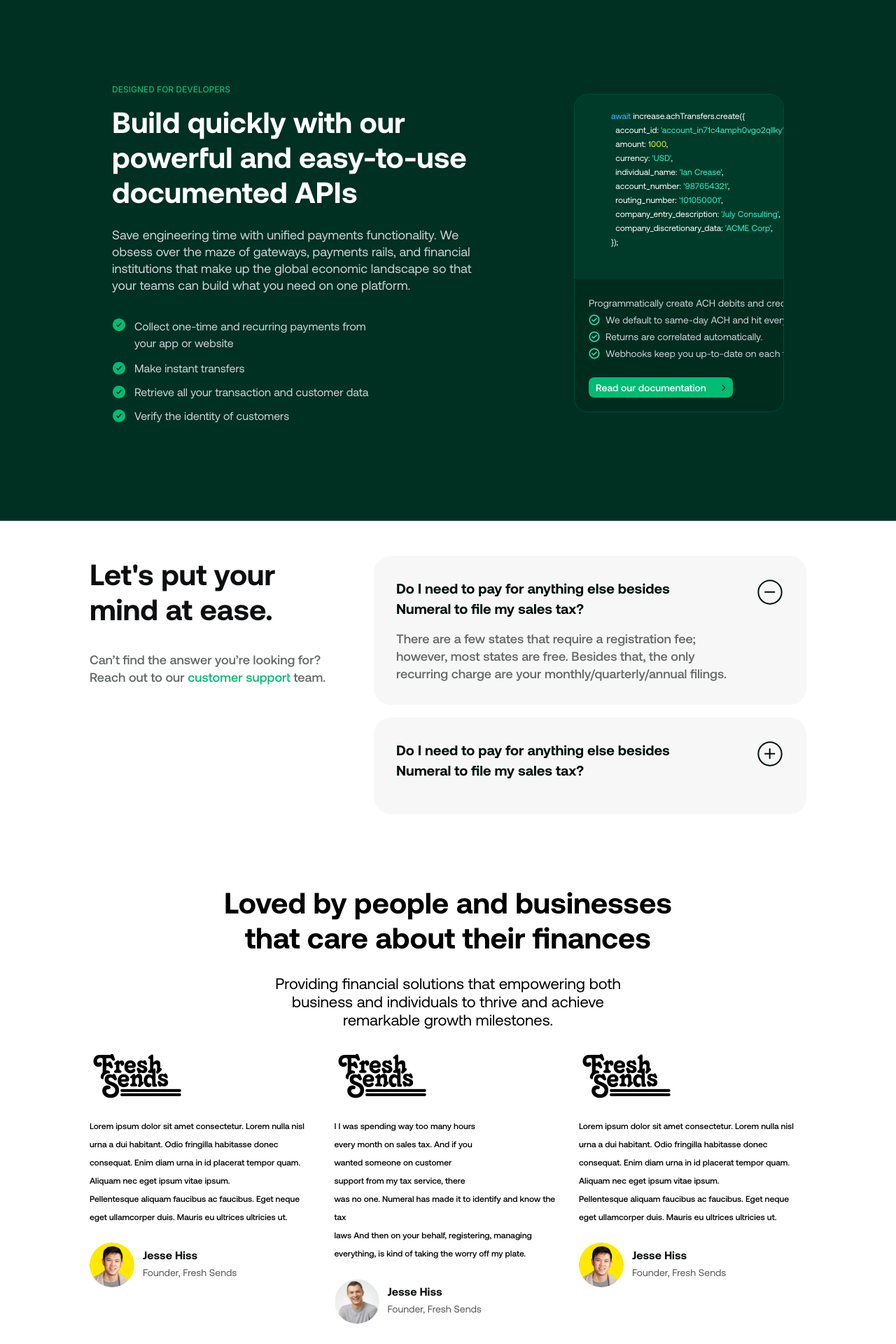
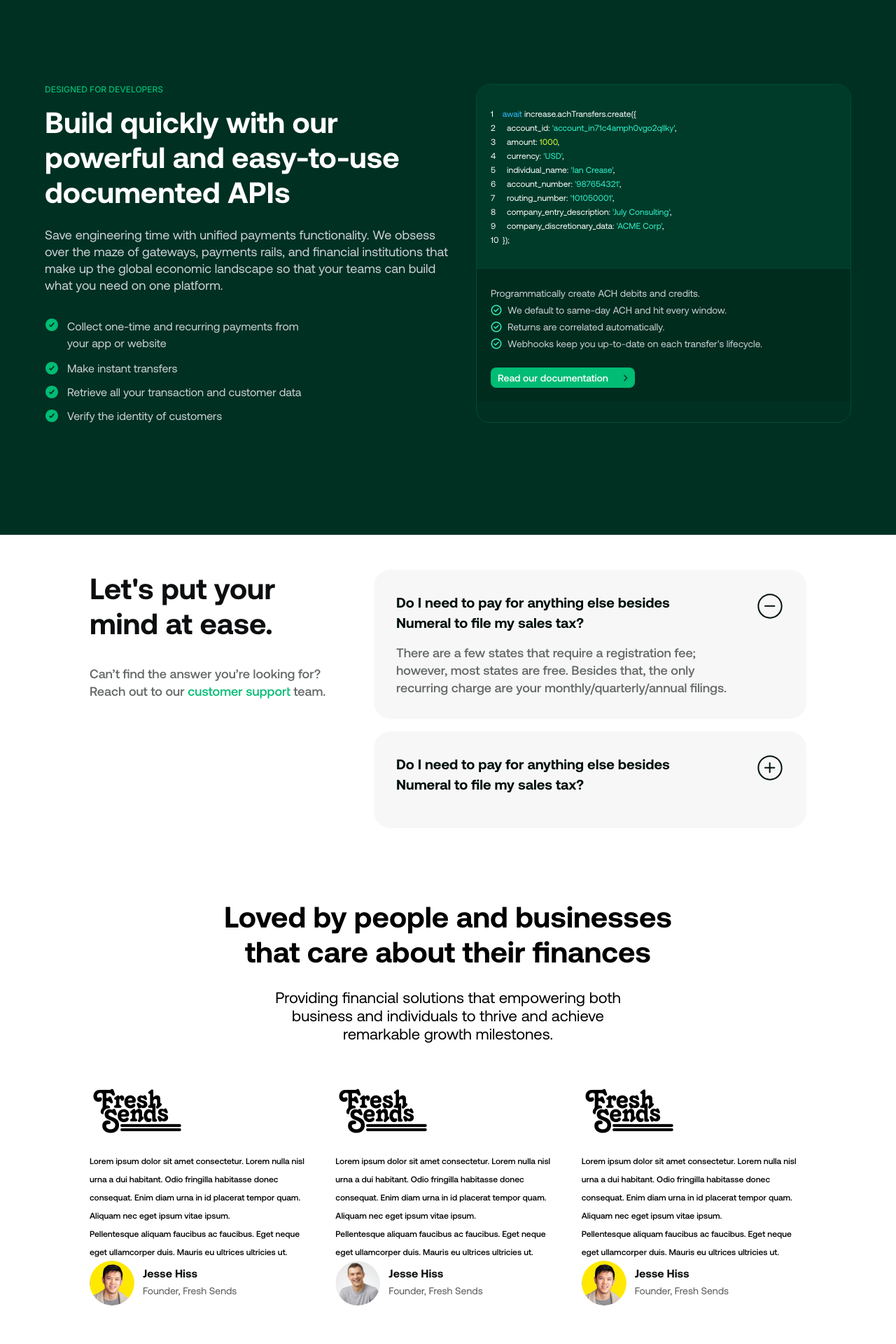
Before and after one commit to horlas08/BellBank, a React (Vite) app: page / in a window 1280 px wide. Shown: the part 4080-6000 px from the top of the page at 70% size. Built offline with nearby package versions, Linux system fonts and the light colour scheme.

Commit message:
responsive home Fix

```diff
--- a/src/components/Api.tsx
+++ b/src/components/Api.tsx
@@ -3,24 +3,24 @@ import {Link} from "react-router-dom";
 import ExperienceItem from "./ExperienceItem";
 import React from "react";
 
-export default function Api() {
+export default function  Api() {
     return (
         <div className={'relative w-full'}>
-            <div className=" bg-darkslategray-500 h-[784px] w-full">
-                <div className=" flex justify-between p-[10rem] overflow-hidden mx-auto h-[484px]">
-                    <div className="relative  flex flex-col items-start justify-start gap-[35px] text-left text-xs text-mediumseagreen font-inter">
+            <div className=" bg-darkslategray-500 w-full">
+                <div className="flex justify-between p-[4rem] md:py-[10rem] flex-col lg:flex-row overflow-hidden mx-auto gap-10">
+                    <div className="relative w-full lg:w-[50%] flex flex-col items-stretch justify-start gap-[35px] text-left text-xs text-mediumseagreen font-inter">
                         <div className="flex flex-col items-start justify-start gap-[25px]">
                             <div className="flex flex-col items-start justify-start gap-[12px]">
                                 <div className="relative leading-[16px] uppercase font-medium">
                                     Designed for developers
                                 </div>
-                                <b className="w-[520px] relative text-23xl inline-block font-aeonik text-white h-[150px] shrink-0">
+
+                                <b className=" relative text-23xl inline-block font-aeonik text-white">
                                     Build quickly with our powerful and easy-to-use
                                     documented APIs
                                 </b>
                             </div>
-                            <div
-                                className="w-[517px] relative text-lg leading-[24px] font-aeonik text-lightgray flex items-center">
+                            <div className=" relative text-lg leading-[24px] font-aeonik text-lightgray flex items-center">
                                 Save engineering time with unified payments
                                 functionality. We obsess over the maze of gateways,
                                 payments rails, and financial institutions that make
@@ -28,8 +28,7 @@ export default function Api() {
                                 can build what you need on one platform.
                             </div>
                         </div>
-                        <div
-                            className="flex flex-col items-start justify-start gap-[14px] text-base text-lightgray font-aeonik">
+                        <div className="flex flex-col items-start justify-start gap-[14px] text-base text-lightgray font-aeonik">
                             <div className="flex flex-row items-start justify-start gap-[12px]">
                                 <img
                                     className="w-5 relative h-5"
@@ -72,12 +71,14 @@ export default function Api() {
                                 </div>
                             </div>
                         </div>
+
                     </div>
-                    <div className="relative codeBlock h-[calc(100%_-_29px)] w-[calc(100%_-_660px)] top-[14px] rounded-xl box-border overflow-hidden border-[1px] border-solid border-darkslategray-100">
+
+                    <div className="relative codeBlock flex-1 rounded-xl box-border overflow-hidden border-[1px] border-solid border-darkslategray-100">
                         <div className="relative bg-darkslategray-400 h-[262px]">
-                            <div className="relative  w-full top-[0px] right-[0px] left-[0px] h-60 overflow-hidden">
-                                <div className="absolute number top-[20px] right-[501.8px] leading-[20px] flex items-center w-[16.8px] h-[200px]">
-                                    <span className="[line-break:anywhere] w-full">
+                            <div className="relative flex flex-row w-full items-center h-full ml-5 overflow-hidden">
+                                <div className="relative number leading-[20px] flex items-center w-[16.8px] h-[200px]">
+                                    <span className="[line-break:anywhere] ">
                                       <p className="m-0">1</p>
                                       <p className="m-0">2</p>
                                       <p className="m-0">3</p>
@@ -90,7 +91,7 @@ export default function Api() {
                                       <p className="m-0">10</p>
                                     </span>
                                 </div>
-                                <div className="absolute code top-[20px] left-[52px] leading-[20px] text-left flex items-center w-[389px] h-[200px] text-white">
+                                <div className=" code leading-[20px] text-left flex items-center w-[389px] h-[200px] text-white">
                                     <span className="w-full">
                                       <p className="m-0">
                                         <span className="text-deepskyblue">await</span>
--- a/src/components/Experience.tsx
+++ b/src/components/Experience.tsx
@@ -5,7 +5,7 @@ import React from "react";
 
 export default function Experience() {
     return (
-        <div className=" flex flex-col items-center justify-start py-20 px-[136px] gap-[100px]">
+        <div className=" flex flex-col items-center justify-start py-20 px-[36px] lg:px-[136px] gap-[100px]">
             <div className="flex flex-col items-center justify-start gap-[20px]">
                 <div className="flex flex-col items-center justify-start gap-[10px]">
                     <div className="relative uppercase font-medium">FEATURES</div>
--- a/src/components/Testimonial.tsx
+++ b/src/components/Testimonial.tsx
@@ -20,7 +20,7 @@ const Testimonial: FunctionComponent<TestimonialType> = ({
 
     return (
 
-        <div className={'relative w-full mt-[50px]'}>
+        <div className={'relative  w-full mt-[50px]'}>
             <div className={'w-full text-black text-center'}>
                 <h1 className="w-[678px] text-23xl mx-auto">
                     Loved by people and businesses that care about their
@@ -34,7 +34,8 @@ const Testimonial: FunctionComponent<TestimonialType> = ({
                 </div>
 
             </div>
-            <div className="flex max-w-[80%] justify-between mx-auto my-[30px]">
+            <div
+                className="flex flex-col md:flex-row gap-[30px] max-w-[80%] md:justify-between justify-center mx-auto my-[60px]">
                 <TestimonialItem title={'Founder, Fresh Sends'} username={'Jesse Hiss'}
                                  image={'/659fa9238d96a7bdeceaf7ee-jesse20hiss2020fresh20sendsjpeg@2x.png'}>
                     <span className="text-black">
@@ -54,19 +55,19 @@ const Testimonial: FunctionComponent<TestimonialType> = ({
                 </TestimonialItem>
                 <TestimonialItem title={'Founder, Fresh Sends'} username={'Jesse Hiss'}
                                  image={'/frame-1618872600@2x.png'}>
-                    <span className="text-black">
-                         <p className="m-0">I I was spending way too many hours</p>
-                    <p className="m-0">every month on sales tax. And if you</p>
-                    <p className="m-0">wanted someone on customer</p>
-                    <p className="m-0">support from my tax service, there</p>
-                    <p className="m-0">
-                      was no one. Numeral has made it to identify and know the
-                      tax
-                    </p>
-                    <p className="m-0 whitespace-pre-wrap">
-                      laws And then on your behalf, registering, managing
-                      everything, is kind of taking the worry off my plate.
-                    </p>
+                        <span className="text-black">
+                          <p className="m-0">
+                              Lorem ipsum dolor sit amet consectetur. Lorem
+                              nulla nisl urna a dui habitant. Odio fringilla
+                              habitasse donec consequat. Enim diam urna in
+                              id placerat tempor quam. Aliquam nec eget
+                              ipsum vitae ipsum.
+                          </p>
+                          <p className="m-0">
+                              Pellentesque aliquam faucibus ac faucibus.
+                              Eget neque eget ullamcorper duis. Mauris eu
+                              ultrices ultricies ut.
+                          </p>
                       </span>
                 </TestimonialItem>
                 <TestimonialItem title={'Founder, Fresh Sends'} username={'Jesse Hiss'}
--- a/src/components/TestimonialItem.tsx
+++ b/src/components/TestimonialItem.tsx
@@ -6,28 +6,33 @@ type TestimonialItemType ={
     title: string,
     children: React.ReactNode
 }
+
 const TestimonialItem: FunctionComponent<TestimonialItemType> = ({image,username,title, children}) => {
     return (
         <div className="flex flex-col items-start justify-start gap-[24px]">
-            <div className="flex flex-col items-start justify-start gap-[20px]">
-                <div className="w-[136px] h-[76px] overflow-hidden shrink-0 flex flex-col items-center justify-center">
-                    <img
-                        className="w-[136px] relative h-[76px] overflow-hidden shrink-0 object-cover"
-                        alt=""
+            <div className="mx-au">
+
+                <div className="flex flex-col items-start justify-center gap-[20px]">
+                    <div className="w-[136px] h-[76px] overflow-hidden flex flex-col items-center justify-center">
+                        <img className="w-[136px] relative h-[76px] overflow-hidden shrink-0 object-cover" alt=""
                              src="/64da4217614b0b7b23201f7e-freshsendssvg@2x.png"/>
                     </div>
-                <div className="w-[325px] relative leading-[26px] font-medium flex items-center">
+                    <div className="md:max-w-[325px] md:my-auto my-5 relative leading-[26px] font-medium flex items-center">
                         {children}
                     </div>
+
                 </div>
+
                 <div className="below flex flex-row items-center justify-start text-base text-gray-400">
                     <div className="flex flex-row items-center justify-start gap-[12px]">
+
                         <div
                             className="w-16 rounded-[4.07px] h-16 overflow-hidden shrink-0 flex flex-col items-start justify-center">
+
                             <img
                                 className="w-full flex-1 relative rounded-81xl max-w-[64px] overflow-hidden max-h-full object-cover"
-                            alt=""
-                            src={image}/>
+                                alt="" src={image}/>
+
                         </div>
                         <div className="h-[51px] flex flex-col items-start justify-start">
                             <b className="relative leading-[22px]">
@@ -42,6 +47,8 @@ const TestimonialItem: FunctionComponent<TestimonialItemType> = ({image,username
                         </div>
                     </div>
                 </div>
+
+            </div>
         </div>
     );
 };
```
Lines whose indentation alone changed are shown as unchanged.
